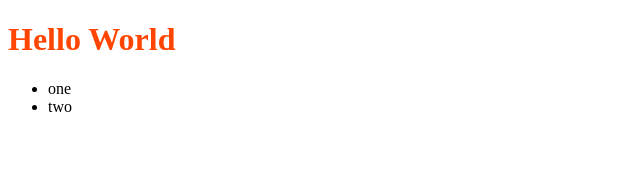
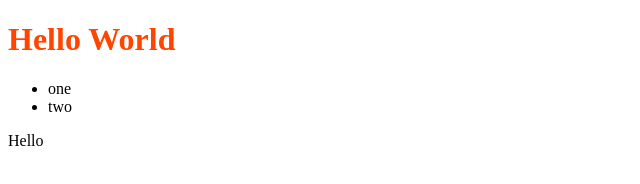
Before and after one commit to gogishvili13/gts, a plain HTML site: page index.html in a window 1280 px wide. Shown: the full height of the page, 0-640 px from the left. Drawn offline with Linux system fonts and the light colour scheme.

Commit message:
add new section

```diff
--- a/index.html
+++ b/index.html
@@ -12,5 +12,6 @@
       <li>one</li>
       <li>two</li>
     </ul>
+    <section>Hello</section>
   </body>
 </html>
```
